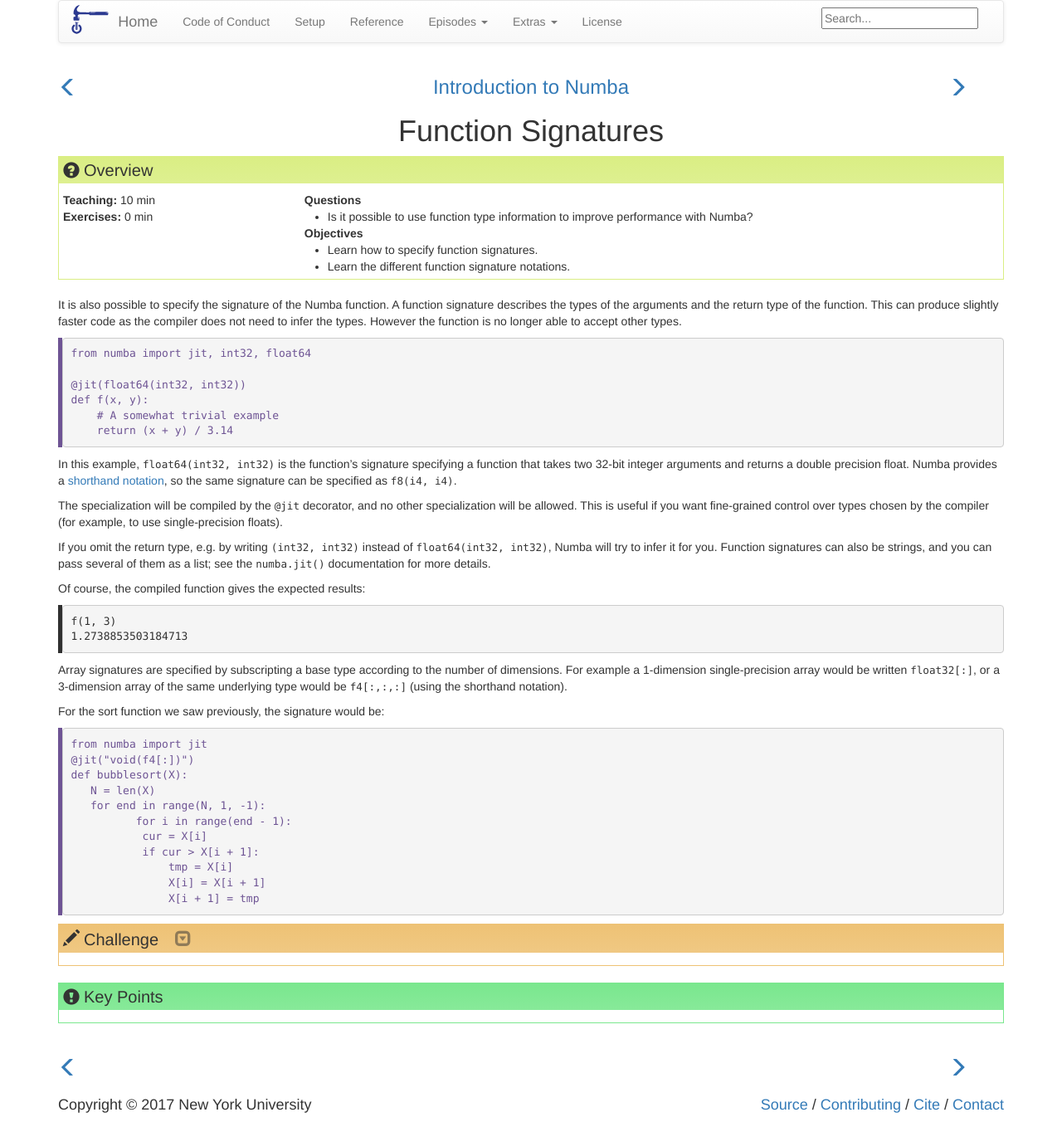
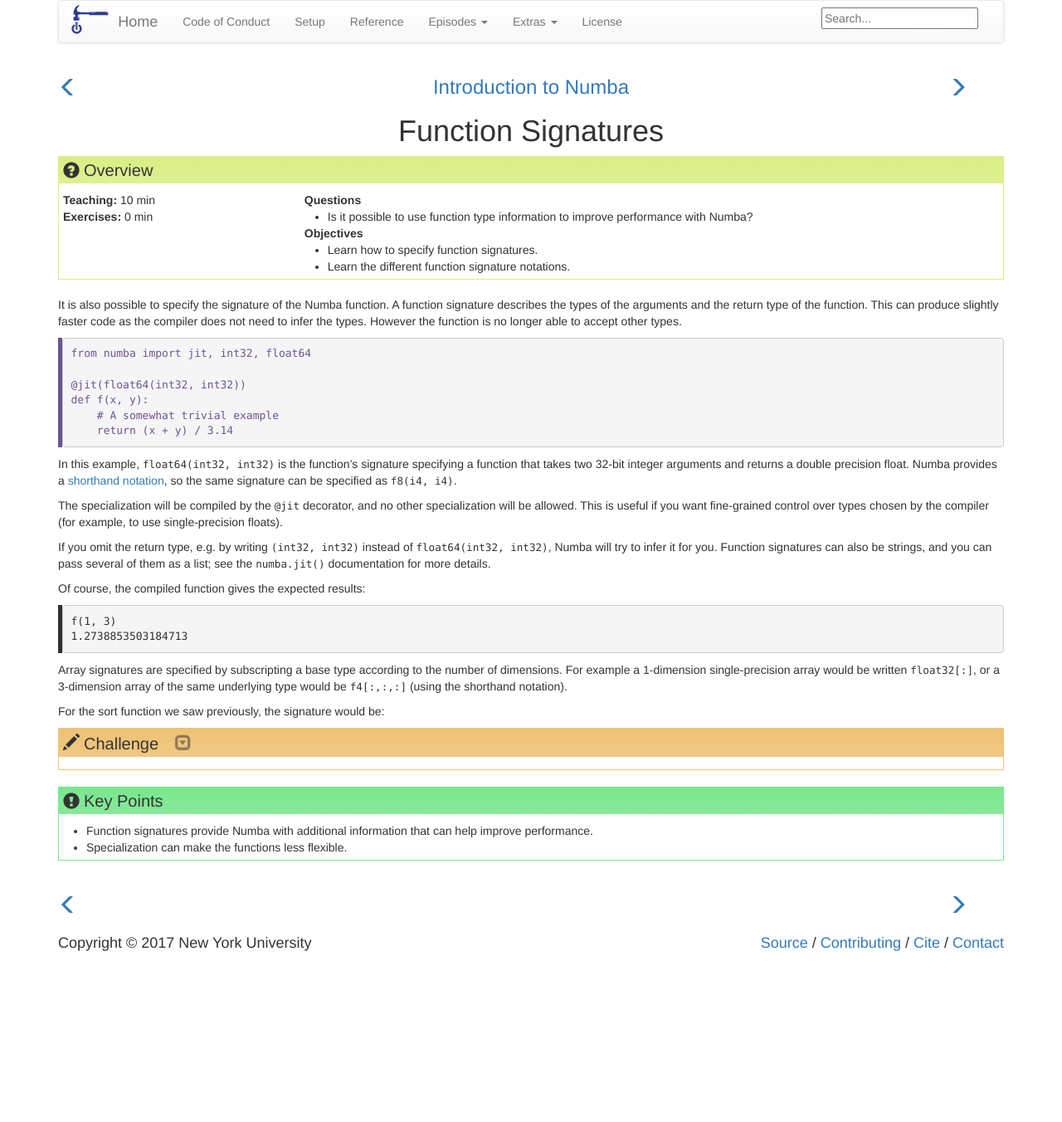
Before and after one commit to nyu-cds/python-numba, a Jekyll site: the page built from _episodes/02-signatures.md, in a window 1280 px wide. Shown: the whole page at 83% size. Built offline with Jekyll 4.4.1, drawn with Linux system fonts in a browser that asks for light colours; after the commit the page ends 1157 px from its top, so only the background shows below that.

Commit message:
Signed-off-by: Greg Watson <g.watson@computer.org>

```diff
--- a/_episodes/02-signatures.md
+++ b/_episodes/02-signatures.md
@@ -8,6 +8,8 @@
 - "Learn how to specify function signatures."
 - "Learn the different function signature notations."
 keypoints:
+- "Function signatures provide Numba with additional information that can help improve performance."
+- "Specialization can make the functions less flexible."
 ---
 It is also possible to specify the signature of the Numba function. A function signature describes the types of the arguments and the return
 type of the function. This can produce slightly faster code as the compiler does not need to infer the types. However the function is no
@@ -46,21 +48,8 @@
 
 For the sort function we saw previously, the signature would be:
 
-~~~
-from numba import jit
-@jit("void(f4[:])")
-def bubblesort(X):
-   N = len(X)
-   for end in range(N, 1, -1):
-          for i in range(end - 1):
-           cur = X[i]
-           if cur > X[i + 1]:
-               tmp = X[i]
-               X[i] = X[i + 1]
-               X[i + 1] = tmp
-~~~
-{: .python}
-
 > ## Challenge
-> Time this code and see if it is any faster than the previous version.
+> What do you think the function signature for the `bubblesort` function would be? (Hint: the function does not return any value.)
+>
+> Add the funcion signature and try timing the code again. Is it any faster?
 {: .challenge}
```
Also changed, not shown: _episodes/03-modes.md (renamed from _episodes/03-options.md, +1 -1 lines), _episodes/04-functions.md (+4 -5 lines).
